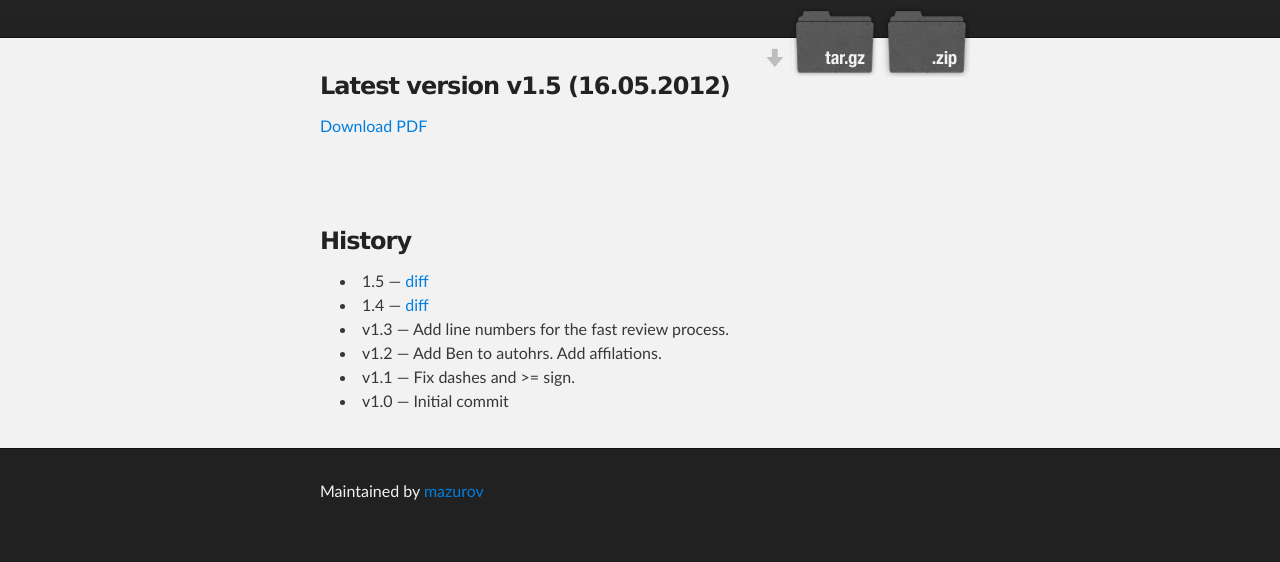
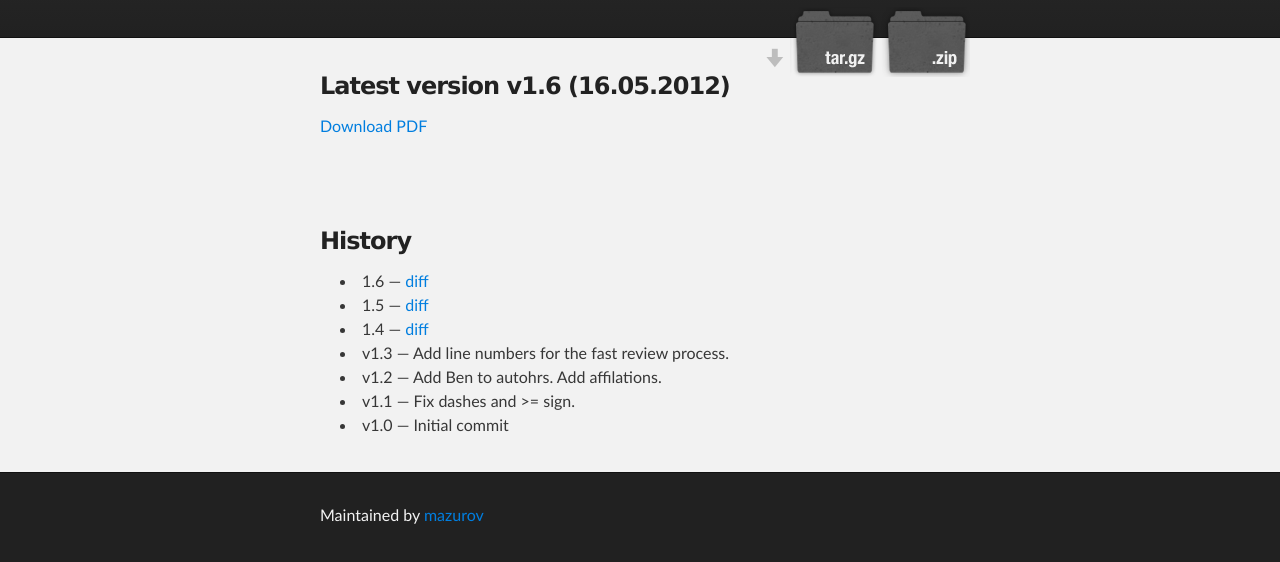
Before and after one commit to mazurov/chep2012, a plain HTML site: page index.html in a window 1280 px wide. Shown: the part 298-860 px from the top of the page. Before the commit the page ends 836 px from the top, so only its background shows below. Drawn offline with Linux system fonts and the light colour scheme.

Commit message:
Version 1.6

```diff
--- a/index.html
+++ b/index.html
@@ -26,12 +26,13 @@
     <!-- MAIN CONTENT -->
     <div id="main_content_wrap" class="outer">
       <section id="main_download" class="inner">
-       <h3>Latest version v1.5  (16.05.2012)</h3>
+       <h3>Latest version v1.6  (16.05.2012)</h3>
        <p><a href="https://github.com/downloads/mazurov/chep2012/mazurov-chep2012.pdf">Download PDF</a></p>
       </section>
       <section id="main_content" class="inner">
         <h3>History</h3>
         <ul>
+           <li><b>1.6</b> &mdash; <a href="https://github.com/mazurov/chep2012/compare/v1.5...v1.6">diff</a></li>
            <li><b>1.5</b> &mdash; <a href="https://github.com/mazurov/chep2012/compare/v1.4...v1.5">diff</a></li>
            <li><b>1.4</b> &mdash; <a href="https://github.com/mazurov/chep2012/compare/v1.3...v1.4">diff</a></li>
            <li><b>v1.3</b> &mdash; Add line numbers for the fast review process.</li>
```
